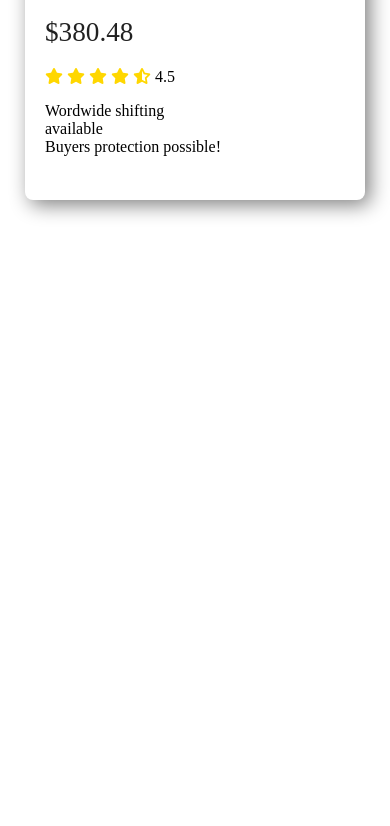
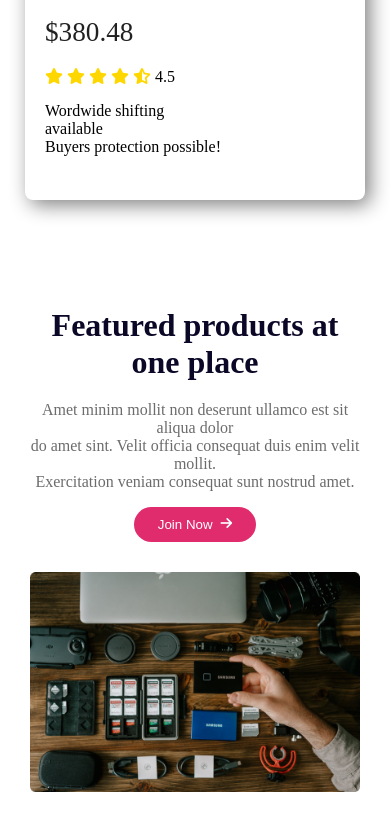
Before and after one commit to shakib2123/Influencer-website, a plain HTML site: page index.html in a window 390 px wide. Shown: the part 6039-6865 px from the top of the page. Before the commit the page ends 6289 px from the top, so only its background shows below. Drawn offline with Linux system fonts and the light colour scheme.

Commit message:
feature section created

```diff
--- a/index.html
+++ b/index.html
@@ -190,6 +190,18 @@
                 </div>
             </div>
         </section>
+        <!-- feature section start -->
+        <section class="feature-container">
+            <div class="feature-image">
+                <img class="feature-img" src="./images/gear.png" alt="">
+            </div>
+            <div class="feature-info">
+                <h1 class="feature-title">Featured products at one place</h1>
+                <p class="feature-description">Amet minim mollit non deserunt ullamco est sit aliqua dolor <br> do amet sint. Velit officia consequat duis enim velit
+                mollit. <br> Exercitation veniam consequat sunt nostrud amet.</p>
+                <button class="btn-primary">Join Now<i class="fa-solid fa-arrow-right"></i></button>
+            </div>
+        </section>
     </main>
     <footer>
 
--- a/styles/style.css
+++ b/styles/style.css
@@ -117,7 +117,22 @@ main{
 .card .fa-solid{
     color: gold;
 }
-
+/* feature section */
+.feature-container{
+    display: flex;
+    align-items: center;
+    gap: 80px;
+}
+.feature-title{
+    color: #0A0826;
+        font-size: 2.8rem;
+        font-weight: 700;
+        margin-bottom: 20px;
+}
+.feature-description{
+    color: #6C6C6C;
+        font-weight: 500;
+}
 
 
 
@@ -169,6 +184,22 @@ main{
         grid-template-columns: 1fr;
         justify-items: center;
     }
+    .feature-container{
+        flex-direction: column-reverse;
+        padding: 30px;
+        gap: 30px;
+
+    }
+    .feature-info{
+        text-align: center;
+    }
+    .feature-title{
+        font-size: 2rem;
+        margin-bottom: 20px;
+    }
+    .feature-img{
+        width: 100%;
+    }
 }
 /* tablet or medium device */
 @media screen and (min-width:576px) and (max-width:960px) {
```
